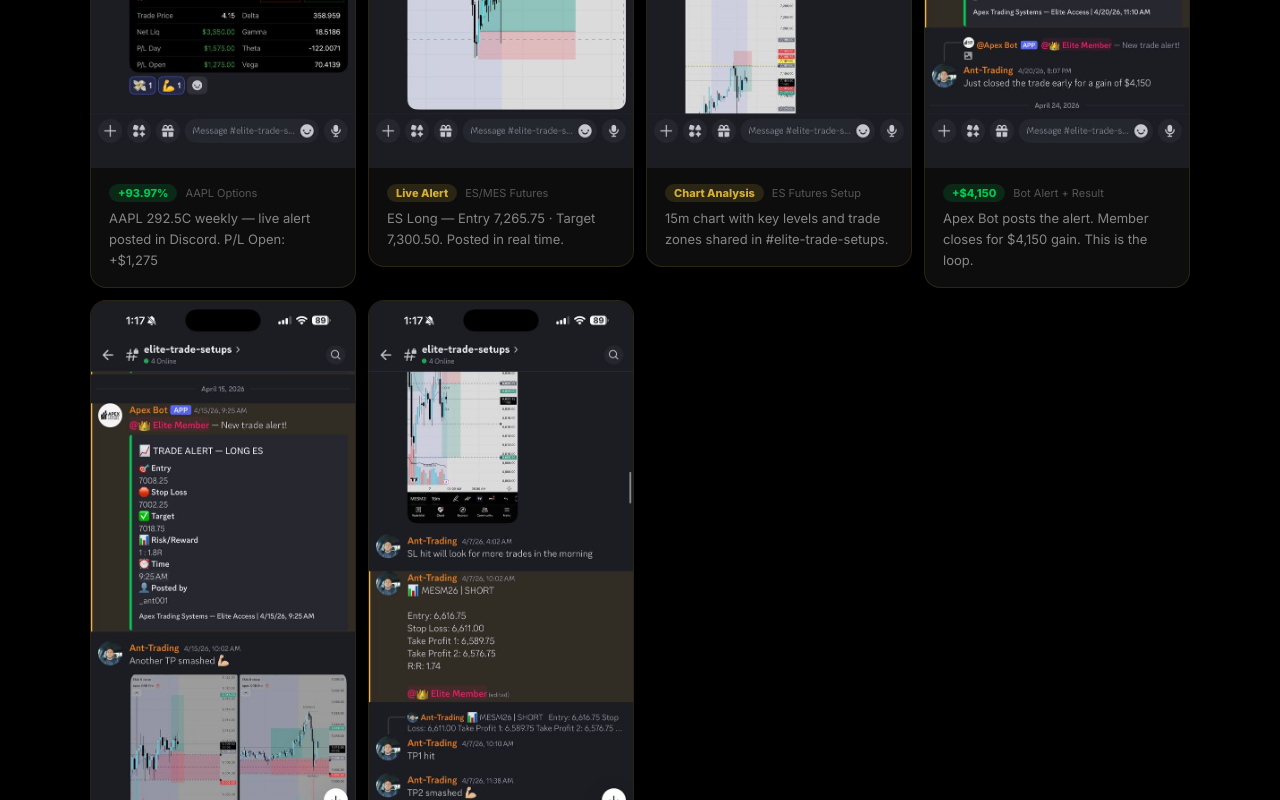
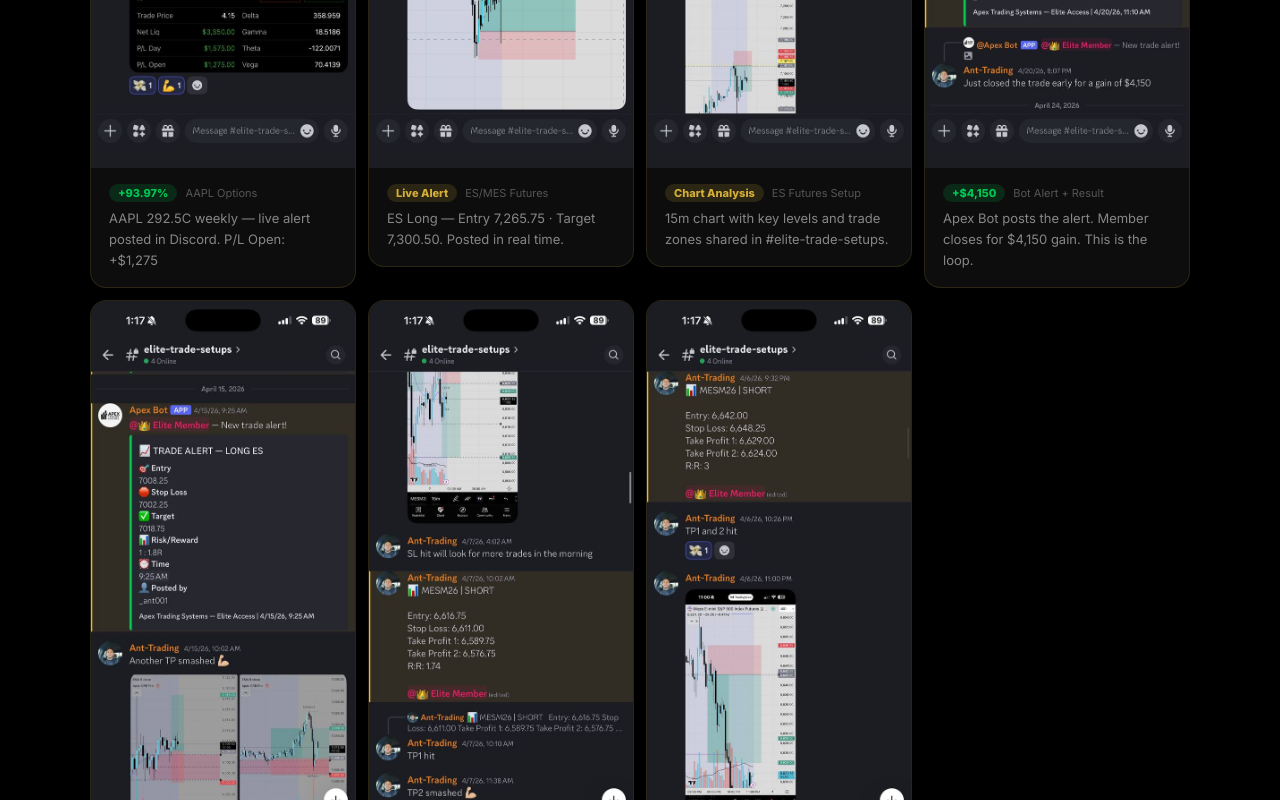
Before and after one commit to atradingsystems/Apex-Trading-Systems, a Next.js app: page / in a window 1280 px wide. Shown: the part 6495-7295 px from the top of the page. Built offline with nearby package versions, Linux system fonts and the light colour scheme.

Commit message:
Add 7th elite trade setup: MES Short R:R 3 TP1+TP2 Apr 6

```diff
--- a/app/page.tsx
+++ b/app/page.tsx
@@ -349,6 +349,7 @@ export default function Home() {
               { src: "/elite-setup-alert.jpg", badge: "+$4,150", badgeColor: "#00c853", badgeBg: "rgba(0,200,83,0.15)", label: "Bot Alert + Result", desc: "Apex Bot posts the alert. Member closes for $4,150 gain. This is the loop." },
               { src: "/elite-setup-tp.jpg", badge: "TP Smashed", badgeColor: "#00c853", badgeBg: "rgba(0,200,83,0.15)", label: "ES Long · 4/15/26", desc: "Entry 7,008.25 · Target 7,018.75 · R/R 1:1.8R. \"Another TP smashed 💪\"" },
               { src: "/elite-setup-mes-short.jpg", badge: "TP1 + TP2 💪", badgeColor: "#00c853", badgeBg: "rgba(0,200,83,0.15)", label: "MES Short · 4/7/26", desc: "MESM26 Short · Entry 6,616.75 · TP1 6,589.75 · TP2 6,576.75 · R:R 1.74. Both targets smashed." },
+              { src: "/elite-setup-mes-short2.jpg", badge: "TP1 + TP2 Hit", badgeColor: "#00c853", badgeBg: "rgba(0,200,83,0.15)", label: "MES Short · 4/6/26", desc: "MESM26 Short · Entry 6,642.00 · TP1 6,629.00 · TP2 6,624.00 · R:R 3. Chart confirms clean breakdown." },
             ].map((item, i) => (
               <FadeIn key={i} delay={i * 80}>
                 <div style={{ background: "#0d0d0d", border: "1px solid rgba(212,175,55,0.15)", borderRadius: 16, overflow: "hidden" }}>
```
Also changed, not shown: public/elite-setup-mes-short2.jpg (added).
